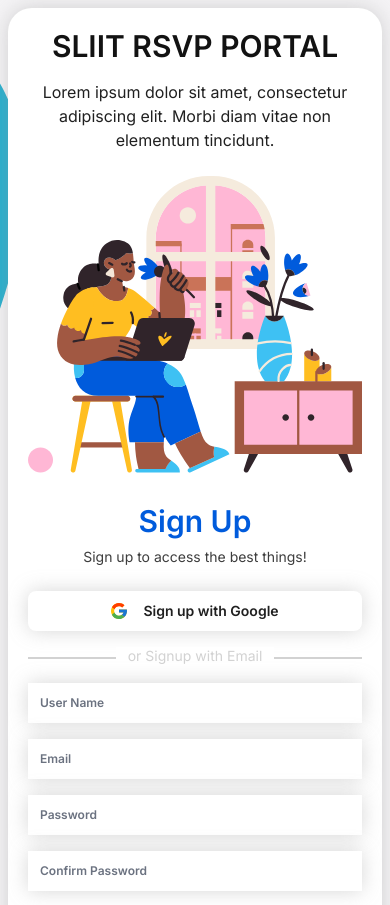
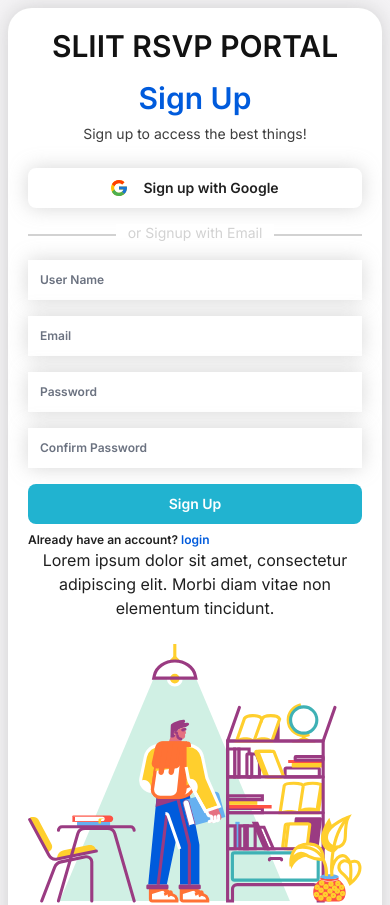
Before and after one commit to sliit-foss/rsvp-frontend, a Next.js app: page /login in a window 390 px wide. Shown: the top 905 px of the page. Built offline with nearby package versions, Linux system fonts and the light colour scheme.

Commit message:
added functionality to switch between signup and login. Started on styling larger breakpoints

```diff
--- a/components/LoginForm.tsx
+++ b/components/LoginForm.tsx
@@ -3,16 +3,17 @@ import googleLogo from '../public/logos/google_colour.svg';
 
 interface LoginFormProps {
     login: boolean
+    loginToggleHandler: () => void
 }
 
-const signupFormFields = <form className="flex flex-col w-full">
+const signupFormFields = <form className="flex flex-col w-full lg:w-4/5">
      <input type="text" placeholder="User Name" className="shadow-ds2 mt-4 border-none text-xs font-semibold h-10"></input>
     <input type="text" placeholder="Email" className="shadow-ds2 mt-4 border-none text-xs font-semibold h-10"></input>
     <input type="text" placeholder="Password" className="shadow-ds2 mt-4 border-none text-xs font-semibold h-10"></input>
     <input type="text" placeholder="Confirm Password" className="shadow-ds2 mt-4 border-none text-xs font-semibold h-10"></input>
 </form>
 
-const loginFormFields = <form className="flex flex-col w-full">
+const loginFormFields = <form className="flex flex-col w-full lg:w-4/5">
     <input type="text" placeholder="Email" className="shadow-ds2 mt-4 border-none text-xs font-semibold h-10"></input>
     <input type="text" placeholder="Password" className="shadow-ds2 mt-4 border-none text-xs font-semibold h-10"></input>
     <div className="flex justify-between mt-4">
@@ -24,12 +25,12 @@ const loginFormFields = <form className="flex flex-col w-full">
     </div>
 </form>
 
-const LoginForm = ({login}:LoginFormProps): JSX.Element => {
+const LoginForm = ({login,loginToggleHandler}:LoginFormProps): JSX.Element => {
     return(
-        <div className="flex flex-col items-center">
+        <div className="flex flex-col items-center lg:w-6/12">
             <h2 className="font-inter font-extrabold text-blue font-inter text-3xl mb-2">{login ? 'LOGIN' : 'Sign Up'}</h2>
              <p className="font-inter text-textBlackSecondary font-medium mb-6 text-sm">{login ? 'Login' : 'Sign up'} to access the best things!</p>
-                <button className="shadow-ds2 flex flex-row w-full h-10 rounded-lg flex items-center justify-center leading-4 font-semibold font-inter text-sm mb-6">
+                <button className="shadow-ds2 flex flex-row w-full lg:w-4/5 h-10 rounded-lg flex items-center justify-center leading-4 font-semibold font-inter text-sm mb-6">
                     <NextImage
                         classnames="w-4 h-4 mr-4 line"
                         src={googleLogo}
@@ -39,11 +40,11 @@ const LoginForm = ({login}:LoginFormProps): JSX.Element => {
                     />
                     {login ? 'Sign in with Google' : 'Sign up with Google'}
                 </button>
-            <p className="text-sm border-b-2 w-full text-center mb-2" style={{color:'#D2D2D2',lineHeight:"0.1rem", borderColor:'#D2D2D2'}}><span className="px-3 bg-white">{login ? 'or Sign in with Email' : 'or Signup with Email'}</span></p>
+            <p className="text-sm border-b-2 w-full lg:w-4/5 text-center mb-2" style={{color:'#D2D2D2',lineHeight:"0.1rem", borderColor:'#D2D2D2'}}><span className="px-3 bg-white">{login ? 'or Sign in with Email' : 'or Signup with Email'}</span></p>
             {login ? loginFormFields : signupFormFields}
-            <button className="w-full bg-lightBlue rounded-lg font-inter text-sm leading-6 text-white font-semibold h-10 mt-4 mb-2">{login ? 'Login' : 'Sign Up'}</button>
-            <div className="w-full">
-                <p className="text-xs text-left font-semibold">{login ? 'Not Registered Yet?': 'Already have an account?'} <span className="text-blue">{login ? 'Create An Account' : 'login'}</span></p>
+            <button className="w-full lg:w-4/5 bg-lightBlue rounded-lg font-inter text-sm leading-6 text-white font-semibold h-10 mt-4 mb-2">{login ? 'Login' : 'Sign Up'}</button>
+            <div className="w-full lg:w-4/5">
+                <p className="text-xs text-left font-semibold">{login ? 'Not Registered Yet?': 'Already have an account?'} <span onClick={loginToggleHandler} className="text-blue">{login ? 'Create An Account' : 'login'}</span></p>
             </div>
         </div>
     );
--- a/components/LoginInfo.tsx
+++ b/components/LoginInfo.tsx
@@ -9,10 +9,10 @@ interface LoginInfoProps {
 const LoginInfo = (props:LoginInfoProps): JSX.Element => {
  if(props.login){
     return(
-        <div>
+        <div className="flex flex-col items-center justify-center">
             <p className="text-center mb-6">Lorem ipsum dolor sit amet, consectetur adipiscing elit. Morbi diam vitae non elementum tincidunt. </p>
             <NextImage
-                classnames="w-full mb-6"
+                classnames="mb-6"
                 src={loginImage}
                 alt="sign up"
                 layout="intrinsic"
@@ -22,10 +22,10 @@ const LoginInfo = (props:LoginInfoProps): JSX.Element => {
     )
  } else {
     return(
-         <div>
+         <div className="flex flex-col items-center justify-center lg:w-6/12">
             <p className="text-center mb-6">Lorem ipsum dolor sit amet, consectetur adipiscing elit. Morbi diam vitae non elementum tincidunt. </p>
             <NextImage
-                classnames="w-full mb-6"
+                classnames="mb-6"
                 src={signupImage}
                 alt="sign up"
                 layout="intrinsic"
--- a/components/LoginSignup.tsx
+++ b/components/LoginSignup.tsx
@@ -1,16 +1,33 @@
 import LoginForm from './LoginForm';
 import LoginInfo from './LoginInfo';
+import {useState} from 'react';
 
 const LoginSignup = (): JSX.Element => {
- return(
-        <div className="w-full h-full mx-2 my-2 bg-white p-5 rounded-3xl shadow-ds2 grid row-span-1">
-            <h1 className="text-black text-3xl font-extrabold justify-self-center text-center mb-4">
-                SLIIT RSVP PORTAL
-            </h1>
-            <LoginInfo login={false}/>
-            <LoginForm login={false}/>
-        </div>
- );
+
+    const loginToggler = () =>{
+        console.log('Clicked toggler');
+        setSelectLogin(!selectLogin);
+    }
+    const [selectLogin,setSelectLogin] = useState(false);
+
+        const loginLayout = <div className="lg:flex lg:flex-col-2">
+        <LoginInfo login={true} />
+        <LoginForm login={true} loginToggleHandler={loginToggler}/>
+    </div>
+
+    const signupLayout = <div className="lg:flex lg:flex-col-2">
+        <LoginForm login={false} loginToggleHandler={loginToggler}/>
+        <LoginInfo login={false}/>
+    </div>
+
+    return(
+            <div className="w-full h-full lg:container mx-2 my-2 bg-white p-5 rounded-3xl shadow-ds2 grid row-span-1">
+                <h1 className={`text-black text-3xl font-extrabold text-center mb-4 text-center ${selectLogin ? 'lg:text-right':'lg:text-left'}`}>
+                    SLIIT RSVP PORTAL
+                </h1>
+                {selectLogin ? loginLayout : signupLayout}
+            </div>
+    );
 }
 
 export default LoginSignup;
--- a/pages/login.tsx
+++ b/pages/login.tsx
@@ -4,10 +4,7 @@ import LoginSignup from '../components/LoginSignup';
 const Loginpage = (): JSX.Element => {
     return(
         <Layout title="Login">
-            <div
-                style={{ backgroundImage: "url(/patterns/login.svg)",height: "100%", width: "100%"}}
-                className="bg-no-repeat bg-center bg-cover flex items-center justify-center"
-            >
+            <div className="flex justify-center items-center">
                 <LoginSignup/>
             </div>
         </Layout>
```
Also changed, not shown: public/login.svg, public/signup.svg.
